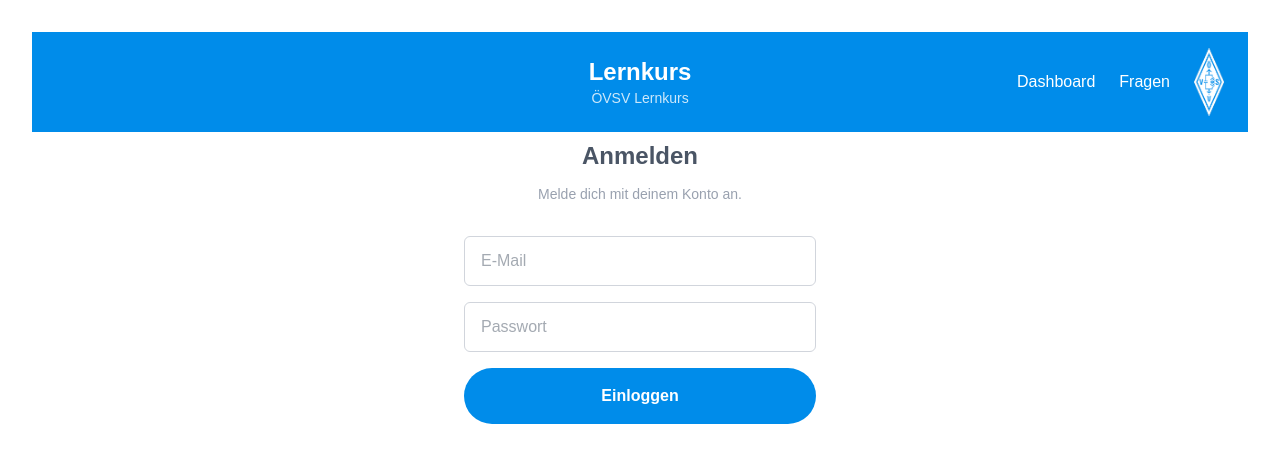
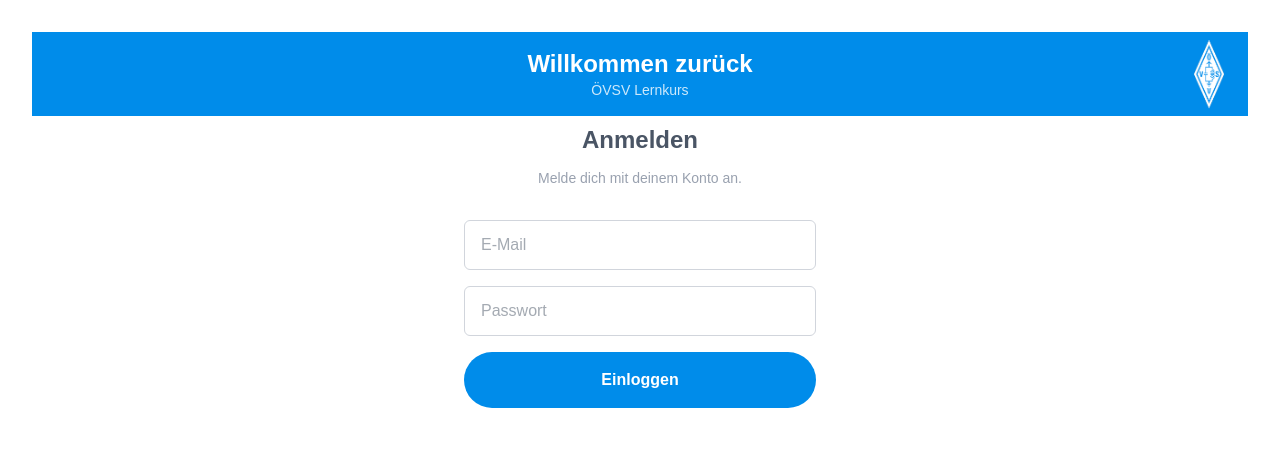
Before and after one commit to monaenzi/amateur-radio-quiz, a Next.js app: page /login in a window 1280 px wide. Shown: the top 462 px of the page. Built offline with nearby package versions, Linux system fonts and the light colour scheme.

Commit message:
refactor: remove unused image imports

```diff
--- a/app/dashboard/page.tsx
+++ b/app/dashboard/page.tsx
@@ -1,4 +1,3 @@
-import Image from 'next/image'
 import AppButton from '@/components/AppButton'
 import Header from '@/components/Header'
 import FooterNav from '@/components/FooterNav'
--- a/app/login/page.tsx
+++ b/app/login/page.tsx
@@ -1,6 +1,5 @@
 'use client'
 
-import Image from 'next/image'
 import { useLogin } from './useLogin'
 import AppButton from '@/components/AppButton'
 import Header from '@/components/Header'
@@ -11,7 +10,7 @@
   return (
     <main className="min-h-screen bg-white md:p-8">
       <div className="mx-auto h-full bg-white md:max-w-7xl">
-        <Header variant="authAdmin" />
+        <Header variant="auth" />
 
         <div className="mt-2 text-center">
           <h1 className="text-2xl font-bold text-gray-600">Anmelden</h1>
```
